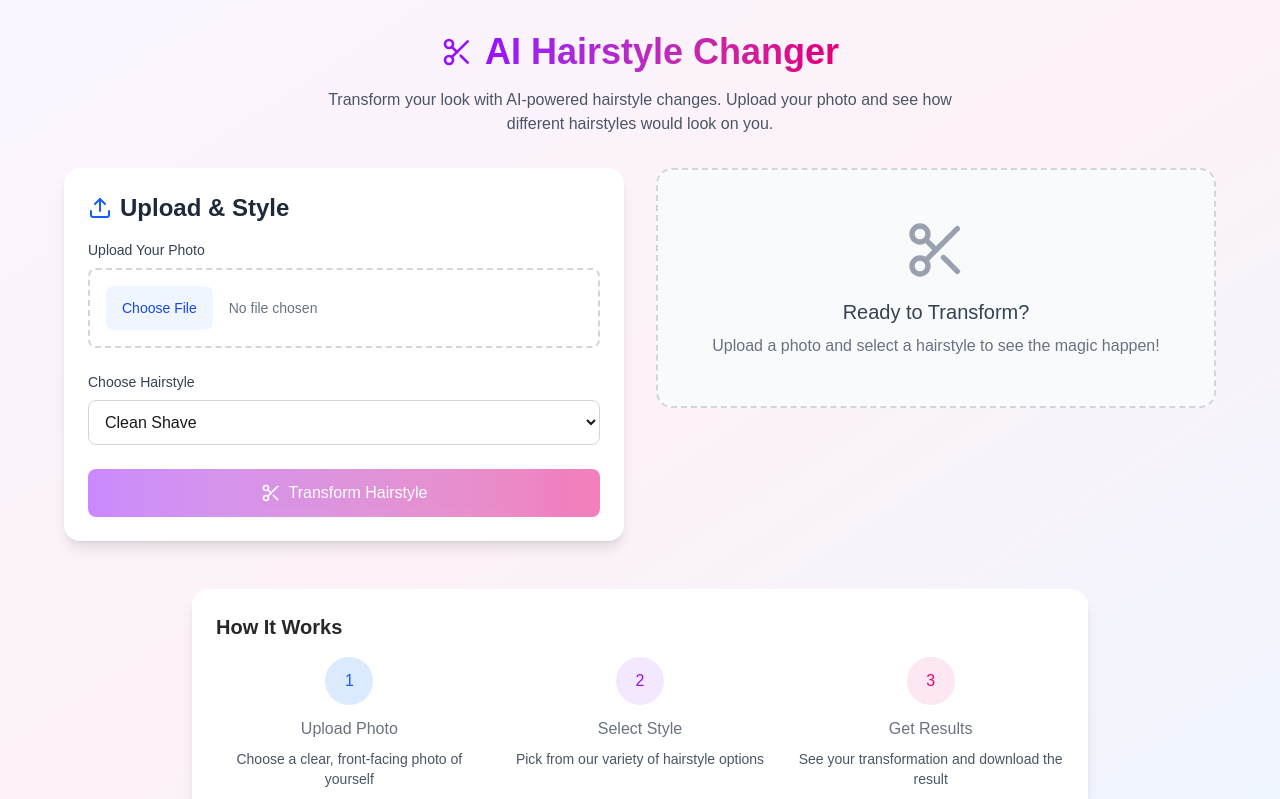
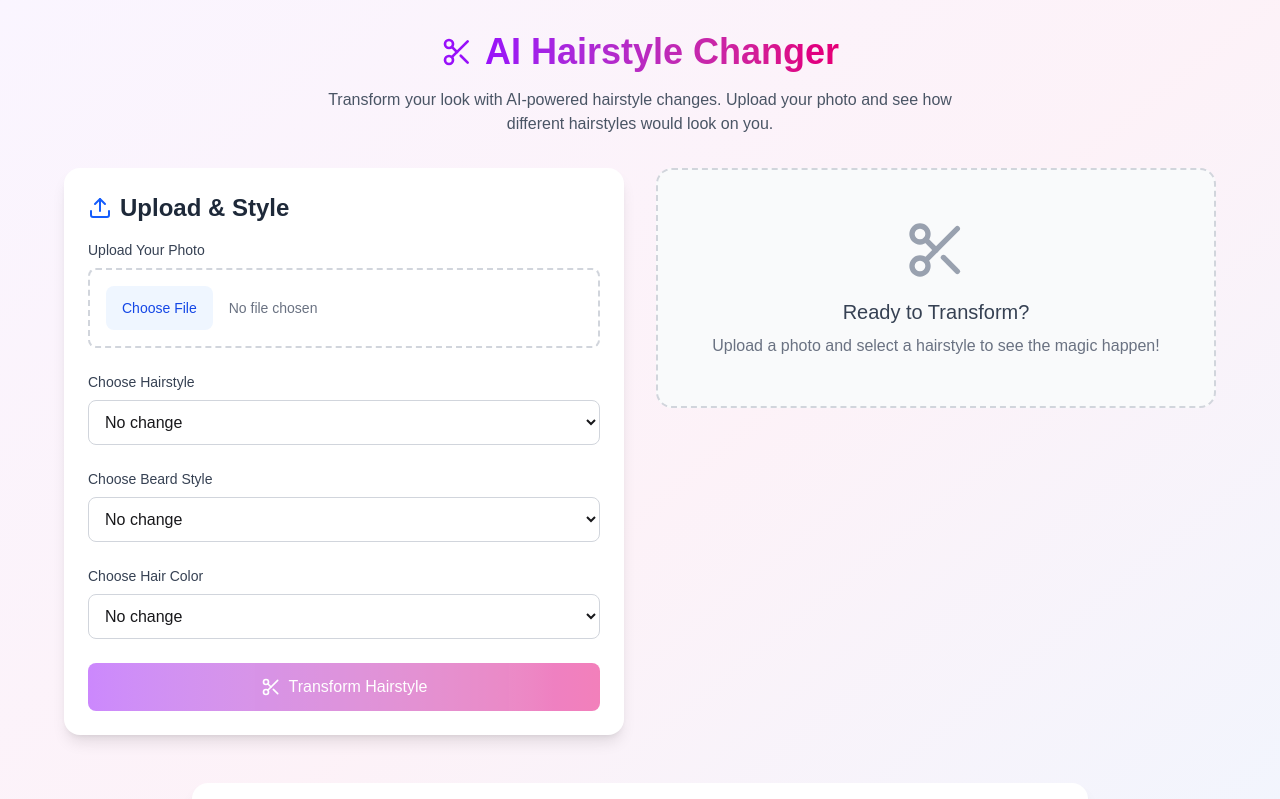
Before and after one commit to dravidKumar007/hair_Cut_Model, a Next.js app: page / in a window 1280 px wide. Shown: the top 799 px of the page. Built offline with nearby package versions, Linux system fonts and the light colour scheme; no server answers.

Commit message:
added beard style and hair color

```diff
--- a/package.json
+++ b/package.json
@@ -12,7 +12,8 @@
     "lucide-react": "^0.539.0",
     "next": "15.4.6",
     "react": "19.1.0",
-    "react-dom": "19.1.0"
+    "react-dom": "19.1.0",
+    "select": "^1.1.2"
   },
   "devDependencies": {
     "@eslint/eslintrc": "^3",
--- a/src/app/page.tsx
+++ b/src/app/page.tsx
@@ -32,11 +32,13 @@ interface APIResponse {
 
 export default function HomePage() {
   const [file, setFile] = useState<File | null>(null);
-  const [hairstyle, setHairstyle] = useState<string>("clean shave");
+  const [hairstyle, setHairstyle] = useState<string>("default");
+  const [beardstyle,setBeardstyle]=useState<string>("default");
   const [loading, setLoading] = useState<boolean>(false);
   const [outputImage, setOutputImage] = useState<string | null>(null);
   const [previewImage, setPreviewImage] = useState<string | null>(null);
   const [error, setError] = useState<string>("");
+  const [haircolor, setHaircolor] = useState("default"); // ← Hair color state
 
   const API_KEY = process.env.NEXT_PUBLIC_GEMINI_API_KEY as string;
 
@@ -88,6 +90,29 @@ export default function HomePage() {
       setOutputImage(null);
 
       const base64Image = await fileToBase64(file);
+      let haircut:string;
+
+if (hairstyle === "default") {
+  haircut = "Do not change the hair. Keep the hairstyle exactly as it is.";
+} else {
+  haircut = `Change only the hair to: ${hairstyle}. Keep the person's face, skin, eyes, expression, and all other features exactly the same. Do not alter anything else.`;
+}
+
+let beardcut: string;
+if (beardstyle === "default") {
+  beardcut = "Do not change the beard. Keep the existing beard exactly as it is.";
+} else {
+  beardcut = `Change only the beard to: ${beardstyle}. Keep the face, and skin exactly the same. Do not alter anything else.`;
+}
+
+let haircolorcut: string;
+if (haircolor === "default") {
+  haircolorcut = " ";
+} else {
+  haircolorcut = `Change only the hair color to: ${haircolor}. Keep the hairstyle, face, skin, eyes,and  expression . Do not alter anything else.`;
+}
+
+const prompt = haircut + "\n" + beardcut + "\n" + haircolorcut;
 
 const res = await fetch(
   "https://generativelanguage.googleapis.com/v1beta/models/gemini-2.0-flash-preview-image-generation:generateContent",
@@ -109,17 +134,18 @@ export default function HomePage() {
               },
             },
             {
-                    text: `Change the hairstyle to ${hairstyle}. Keep the person's face and features the same, only modify the hair.`,
+              text: prompt,
             },
           ],
         },
       ],
       generationConfig: {
-              responseModalities: ["TEXT", "IMAGE"],
+        responseModalities: ["TEXT", "IMAGE"],  // ← Must include BOTH
       },
     }),
   }
 );
+
 
       if (!res.ok) {
         throw new Error(`HTTP error! status: ${res.status}`);
@@ -220,23 +246,93 @@ export default function HomePage() {
   <label className="block text-sm font-medium text-gray-700 mb-2">
     Choose Hairstyle
   </label>
+
   <select
     value={hairstyle}
     onChange={(e) => setHairstyle(e.target.value)}
     className="w-full p-3 border border-gray-300 text-zinc-900 rounded-lg focus:ring-2 focus:ring-blue-500 focus:border-transparent"
   >
-                      <option value="clean shave">Clean Shave</option>
-                      <option value="short fade">Short Fade</option>
-                      <option value="long hair">Long Hair</option>
-                      <option value="crew cut">Crew Cut</option>
-                      <option value="undercut">Undercut</option>
-                      <option value="man bun">Man Bun</option>
-                      <option value="buzz cut">Buzz Cut</option>
-                      <option value="pompadour">Pompadour</option>
-                      <option value="side part">Side Part</option>
-                      <option value="quiff">Quiff</option>
+    <option value="default">No change</option>
+
+    {/* Men Hairstyles */}
+    <optgroup label="Men">
+      <option value="Bald head, 0–2 mm length, completely shaved, clean and bold appearance;">Bald </option>
+      <option value="Short fade, top 1–2 inches (25–50 mm), sides 0–1 inch (0–25 mm), sharp and modern look;">Short Fade</option>
+      <option value="Long hair, 6–12 inches (150–300 mm), flowing and versatile, rugged look;">Long Hair</option>
+      <option value="Crew cut, top 1–2 inches (25–50 mm), sides 0–1 inch (0–25 mm), classic and clean;">Crew Cut</option>
+      <option value="Undercut, sides 0–1 inch (0–25 mm), top 2–6 inches (50–150 mm), edgy contrast;">Undercut</option>
+      <option value="Man bun, 6–12 inches (150–300 mm), hair pulled back, often with shaved sides, bohemian look;">Man Bun</option>
+      <option value="Buzz cut, uniform 1.5–12 mm, simple and low-maintenance;">Buzz Cut</option>
+      <option value="Pompadour, top 4–6 inches (100–150 mm), sides 1–2 inches (25–50 mm), voluminous retro style;">Pompadour</option>
+      <option value="Side part, top 2–4 inches (50–100 mm), neat and formal;">Side Part</option>
+      <option value="Quiff, front 3–5 inches (75–125 mm), styled upwards and back, voluminous;">Quiff</option>
+    </optgroup>
+
+    {/* Women Hairstyles */}
+    <optgroup label="Women">
+      <option value="Bob Cut, chin-length, straight or slightly wavy, classic and elegant;">Bob Cut</option>
+      <option value="Layered Cut, medium length, layered for volume and texture;">Layered Cut</option>
+      <option value="Pixie Cut, short, cropped, chic and edgy;">Pixie Cut</option>
+      <option value="Long Waves, long, soft waves, voluminous and flowing;">Long Waves</option>
+      <option value="Ponytail, hair pulled back into high or low ponytail, practical yet stylish;">Ponytail</option>
+    </optgroup>
   </select>
 </div>
+
+
+              <div>
+  <label className="block text-sm font-medium text-gray-700 mb-2">
+    Choose Beard Style
+  </label>
+  <select
+    value={beardstyle}
+    onChange={(e) => setBeardstyle(e.target.value)}
+    className="w-full p-3 border border-gray-300 text-zinc-900 rounded-lg focus:ring-2 focus:ring-blue-500 focus:border-transparent"
+  >
+    <option value="default">No change</option>
+<option value="clean shave — Completely smooth face with no facial hair, projecting a fresh, youthful, and formal look; famously sported by actors like Daniel Craig in James Bond appearances.">Clean Shave</option>
+
+<option value="stubble — Short, evenly trimmed facial hair (approx. 2–5 mm), offering a rugged yet neat aesthetic; epitomized by Ryan Gosling’s designer stubble.">Stubble</option>
+
+<option value="goatee — A precise and distinctive beard style where facial hair is grown only on the chin, forming a small, concentrated patch that highlights the center of the face. The cheeks, jawline, and sideburns are completely shaved so the skin is fully visible, leaving no stubble or extended beard growth. The chin hair is kept short to medium in length, without braids or long strands. Unlike a circle beard or Van Dyke, the mustache remains either absent or completely disconnected from the chin beard, leaving a clear gap above the lips and around the corners of the mouth. This creates a sharp contrast between the visible skin and the deliberate chin hair, emphasizing the jaw and adding definition to the lower face. Culturally, the goatee is often associated with artistic, intellectual, and occasionally rebellious personalities, offering a blend of sophistication and edginess. Iconic example: Johnny Depp, who frequently sports a short disconnected goatee in both his public appearances and films, most famously in his portrayal of Captain Jack Sparrow in the 'Pirates of the Caribbean' series.">Goatee</option>
+
+<option value="full beard — Thick, dense coverage across jawline, cheeks, and chin, projecting maturity and masculinity; showcased by Jason Momoa with his signature rugged, unkempt full beard.">Full Beard</option>
+
+<option value="van dyke — Pointed chin beard paired with a detached mustache, with cheeks clean-shaven; a bold, artistic look often associated with Johnny Depp.">Van Dyke</option>
+
+<option value="anchor — A stylized beard shaped like an anchor: jawline beard connected to a pointed chin beard and mustache, offering a sharp, modern appearance; famously worn by Robert Downey Jr. as Tony Stark.">Anchor</option>
+
+<option value="circle beard — Rounded goatee merged with a mustache, forming a neat circle around the mouth; refined style seen on Idris Elba in well-groomed roles.">Circle Beard</option>
+
+<option value="mutton chops — Thick sideburns extending down the cheeks and connecting to a mustache, with chin completely shaved to the skin (no hair); evoking vintage boldness, occasionally seen in retro character portrayals. Example: Micah Bell (RDR2)">Mutton Chops</option>
+
+<option value="balbo — Separated chin beard and mustache without cheek or jaw hair; sharp, precise, and fashion-forward, popularized by Christian Bale in various stylized roles.">Balbo</option>
+
+<option value="extended goatee — Wider goatee extending along the jawline with chin beard connected to short side patches; David Beckham has sported this to frame his strong jaw.">Extended Goatee</option>
+
+
+  </select>
+</div>
+<div>
+  <label className="block text-sm font-medium text-gray-700 mb-2">
+    Choose Hair Color
+  </label>
+  <select
+    value={haircolor}
+    onChange={(e) => setHaircolor(e.target.value)}
+    className="w-full p-3 border border-gray-300 text-zinc-900 rounded-lg focus:ring-2 focus:ring-green-500 focus:border-transparent"
+  >
+    <option value="default">No change</option>
+    <option value="black, dark and natural">Black</option>
+    <option value="brown, medium warm tone">Brown</option>
+    <option value="blonde, light and bright">Blonde</option>
+    <option value="red, vibrant coppery tone">Red</option>
+    <option value="gray, silver and matured look">Gray</option>
+    <option value="white, pure white tone">White</option>
+    <option value="auburn, reddish-brown mix">Auburn</option>
+  </select>
+</div>
+
 
                   {/* Error Message */}
                   {error && (
```
Also changed, not shown: 1 other file (tests, documents, lock files or other folders). Lines whose indentation alone changed are shown as unchanged.
